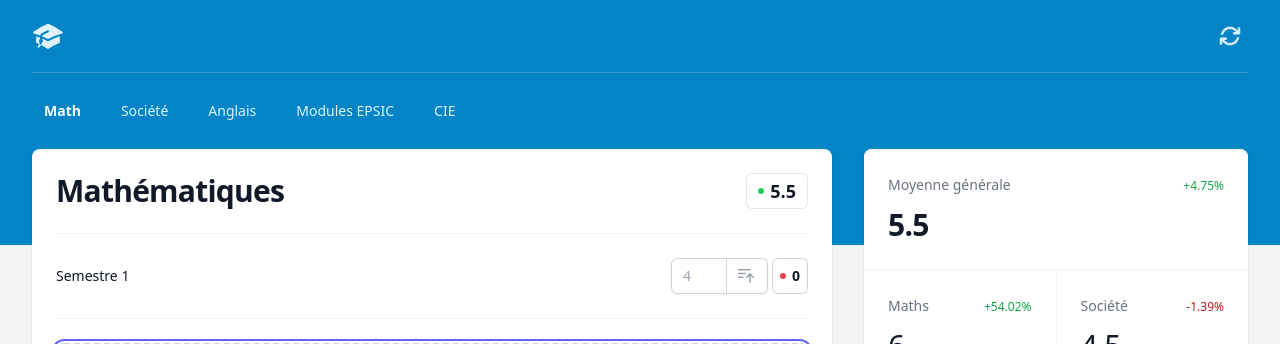
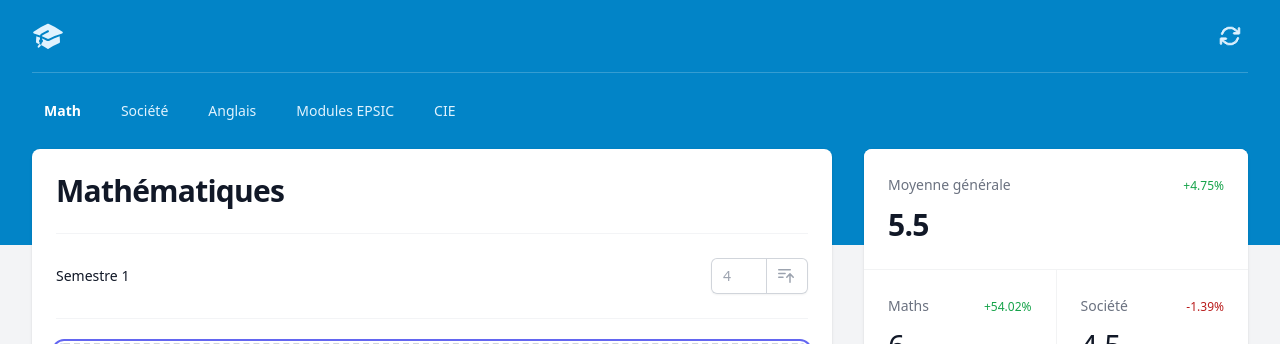
Before and after one commit to dbeznos2/grades_calc_framew, a React (Vite) app: page / in a window 1280 px wide. Both pictures are taken after a click on the button "Add semester". Shown: the top 344 px of the page. Built offline with nearby package versions, Linux system fonts and the light colour scheme; a web font is replaced by a local one.

Commit message:
general average

```diff
--- /dev/null
+++ b/src/Average.ts
@@ -0,0 +1,15 @@
+export function average(grades: Array<number | null>): number | null {
+
+        const filteredArray = grades.filter(g => g !== null)
+
+        if (filteredArray.length < 1) {
+                return null;
+        }
+
+
+        const sum = filteredArray.reduce((acc, grade) => acc + grade, 0);
+
+        const average = sum / filteredArray.length;
+
+        return Math.round(average * 2) / 2;
+}
--- a/src/GradeComponent.tsx
+++ b/src/GradeComponent.tsx
@@ -2,12 +2,15 @@ import React from 'react';
 import classnames from 'classnames';
 
 interface GradeComponentProps {
-    grade: number;
+    grade: number | null;
     bold?: boolean;
     big?: boolean;
 }
 
 const GradeComponent: React.FC<GradeComponentProps> = ({ grade, bold = false, big = false }) => {
+
+    if (grade === null) return <></>
+
     const classNames = classnames(
         'inline-flex items-center gap-x-1.5 rounded-md px-2 py-2 text-gray-900 ring-1 ring-inset ring-gray-200',
         { 'font-bold': bold, 'font-medium': !bold, 'px-3 py-1 text-lg': big, 'px-2 py-2 text-sm': !big }
--- /dev/null
+++ b/src/LinkElement.tsx
@@ -0,0 +1,11 @@
+import React from 'react';
+
+const LinkElement = () => {
+    return (
+        <div>
+
+        </div>
+    );
+};
+
+export default LinkElement;
--- a/src/Semester.tsx
+++ b/src/Semester.tsx
@@ -1,47 +1,24 @@
 import GradeComponent from "./GradeComponent.tsx";
 import { GradeInput } from "./GradeInput.tsx";
-import React, { useState, useEffect } from "react";
+import React, { useEffect, useState } from "react";
+import { average } from "./Average.ts";
 
 interface SemesterProps {
-    onAddSemesterGrade: (semesterIndex: number, average: number) => void;
-    semesterIndex: number;
+  onAddSemesterGrade: (average: number | null) => void;
+  semesterIndex: number;
 }
 
 export function Semester({ onAddSemesterGrade, semesterIndex }: SemesterProps) {
+
     const [semesterGrades, setSemesterGrades] = useState<number[]>([]);
-
-    useEffect(() => {
-        const average = calculateAverage(semesterGrades);
-        onAddSemesterGrade(average, semesterIndex);
-    }, [semesterGrades, semesterIndex, onAddSemesterGrade]);
 
     const addNewGrade = (grade: number) => {
         setSemesterGrades((previousState) => [...previousState, grade]);
     };
 
-    const calculateAverage = (grades: number[]): number => {
-        if (grades.length === 0) {
-            return 0;
-        }
-
-        const sum = grades.reduce((acc, grade) => acc + grade, 0);
-        const average = sum / grades.length;
-
-        return Math.round(average * 2) / 2;
-    };
-
-    const getAverageColor = (average: number): string => {
-        if (average < 4) {
-            return 'fill-red-500';
-        } else if (average === 4) {
-            return 'fill-yellow-500';
-        } else {
-            return 'fill-green-500';
-        }
-    };
-
-    const average = calculateAverage(semesterGrades);
-    const averageColor = getAverageColor(average);
+    useEffect(() => {
+        onAddSemesterGrade(average(semesterGrades))
+    }, [semesterGrades]);
 
     return (
         <div className="px-4 py-6 sm:grid sm:grid-cols-5 sm:gap-4 sm:px-0">
@@ -52,14 +29,9 @@ export function Semester({ onAddSemesterGrade, semesterIndex }: SemesterProps) {
                         <GradeComponent key={index} grade={grade} />
                     ))}
                 </div>
-                <div className="flex">
+                <div className="flex gap-2">
                     <GradeInput onGradeAdd={addNewGrade} />
-                    <span className="ml-1 inline-flex items-center gap-x-1.5 rounded-md px-2 py-2 text-sm font-bold text-gray-900 ring-1 ring-inset ring-gray-300">
-                        <svg className={`h-1.5 w-1.5 ${averageColor}`} viewBox="0 0 6 6" aria-hidden="true">
-                            <circle cx="3" cy="3" r="3" />
-                        </svg>
-                        {average}
-                    </span>
+                    <GradeComponent grade={average(semesterGrades)} bold />
                 </div>
             </dd>
         </div>
--- a/src/SemesterBox.tsx
+++ b/src/SemesterBox.tsx
@@ -1,16 +1,25 @@
 import SemesterButton from "./SemesterButton.tsx";
 import Semester from "./Semester.tsx";
 import React, { useState } from "react";
+import {average} from "./Average.ts";
+import GradeComponent from "./GradeComponent.tsx";
 
 export function SemesterBox() {
-    const [semesters, setSemesters] = useState<number[]>([]);
+    const [semesters, setSemesters] = useState<Array<number | null>>([]);
 
-    const onAddSemesterGrade = (grade: number, semesterIndex: number) => {
-        console.log(`Adding grade ${grade} for semester ${semesterIndex}`);
+    console.log(semesters)
+    const onAddSemesterGrade = (grade: number | null, semesterIndex: number) => {
+        setSemesters((p) => p.map((semester, index) => {
+            if (index === semesterIndex) {
+                return grade;
+            } else {
+                return semester;
+            }
+        }))
     };
 
     const addNewSemester = () => {
-        setSemesters((previousSemesters) => [...previousSemesters, 0]);
+        setSemesters((previousSemesters) => [...previousSemesters, null]);
     };
 
     return (
@@ -23,16 +32,7 @@ export function SemesterBox() {
                         </h2>
                     </div>
                     <div className="mt-4 flex md:ml-4 md:mt-0">
-                        <span className="inline-flex items-center gap-x-1.5 rounded-md px-3 py-1 text-lg font-bold text-gray-900 ring-1 ring-inset ring-gray-200">
-                            <svg
-                                className="h-1.5 w-1.5 fill-green-500"
-                                viewBox="0 0 6 6"
-                                aria-hidden="true"
-                            >
-                                <circle cx="3" cy="3" r="3" />
-                            </svg>
-                            5.5
-                        </span>
+                        <GradeComponent grade={average(semesters)} bold />
                     </div>
                 </div>
 
```
